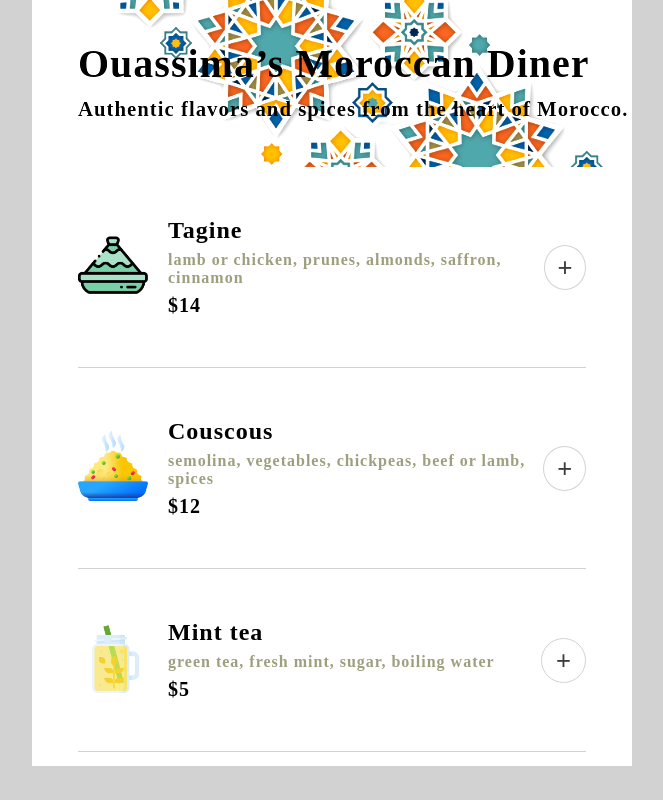
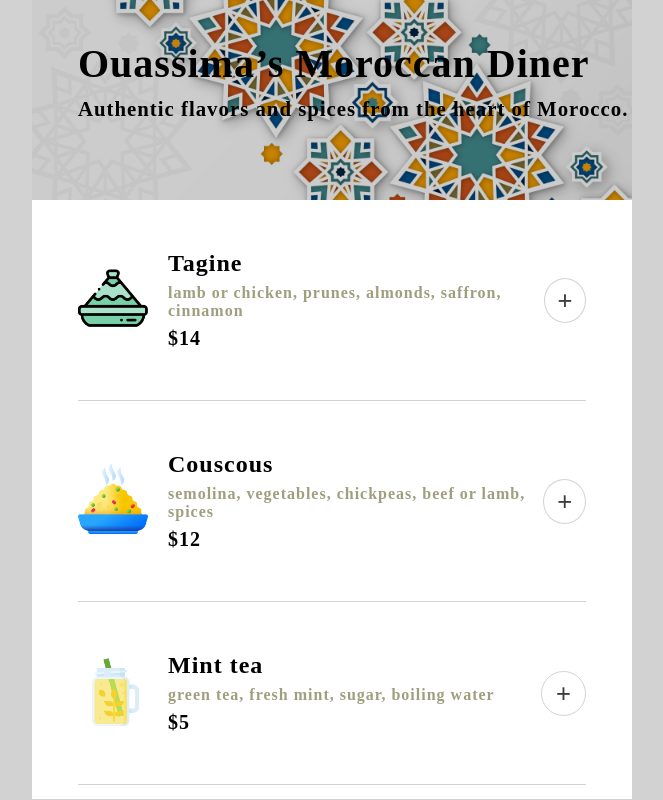
Before and after one commit to ouassimaelyakoubi/restaurant-ordering-app, a website built with Vite: page index.html in a window 1280 px wide. Shown: the whole page, without its empty margins (308-971 px from the left). Built offline with nearby package versions, Linux system fonts and the light colour scheme; a web font is replaced by a local one.

Commit message:
add background image opacity

```diff
--- a/index.css
+++ b/index.css
@@ -13,10 +13,23 @@ body {
 
 
 header {
+    position: relative;
+    overflow: hidden;
     background-image: url('/images/bg_image.jpg');
-    background-size:cover;
+    background-size: cover;
     display: flex;
-    filter: brightness(120%);
+    height: 200px; /* Adjust height as needed */
+}
+
+header::before {
+    content: '';
+    position: absolute;
+    top: 0;
+    left: 0;
+    right: 0;
+    bottom: 0;
+    background: rgba(0, 0, 0, 0.2); /* Dark overlay */
+    z-index: 1;
 }
 .container {
     display: block;
```
